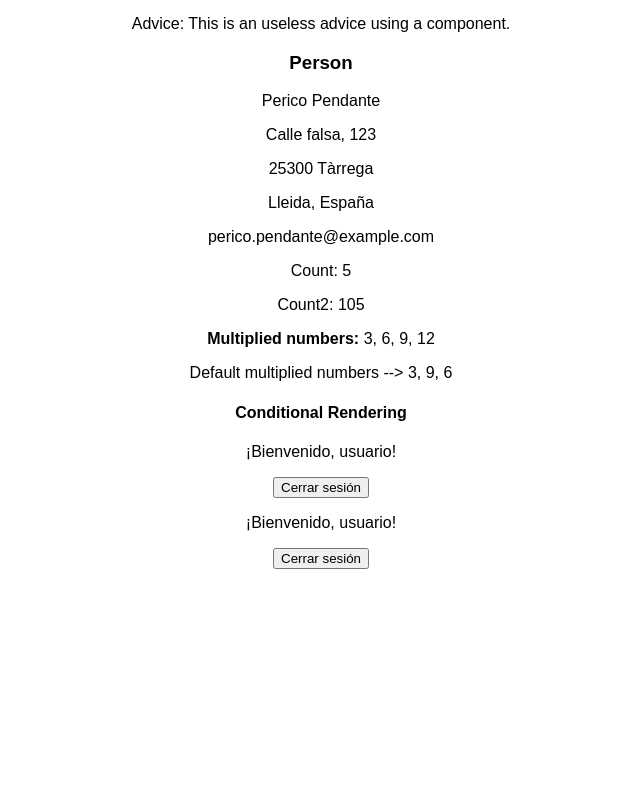
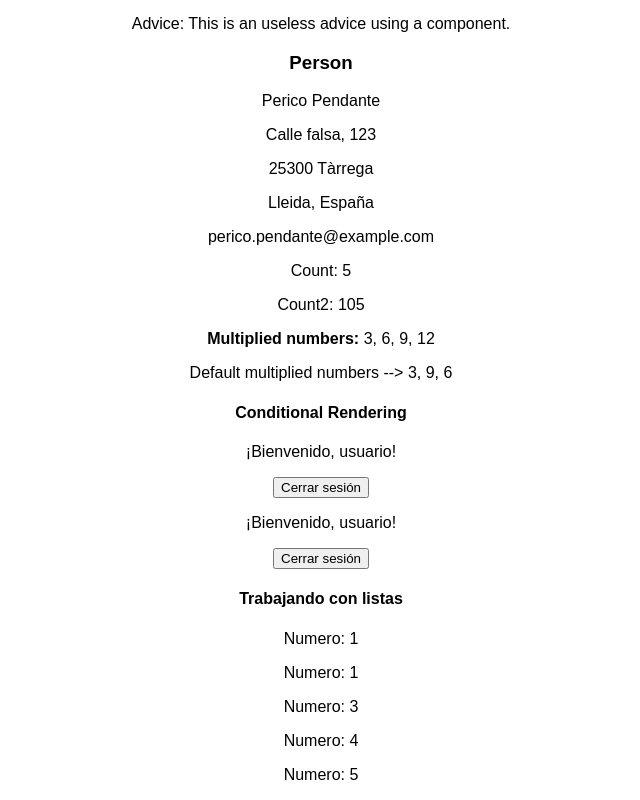
Before and after one commit to sanchezfauste/react-base, a React (Create React App) app: page / in a window 1280 px wide. Shown: the part 225-1025 px from the top of the page, without its empty margins (319-959 px from the left). Before the commit the page ends 800 px from the top, so only its background shows below. Built offline with nearby package versions, Linux system fonts and the light colour scheme.

Commit message:
Adding lists

```diff
--- a/src/App.js
+++ b/src/App.js
@@ -2,6 +2,7 @@ import React, { Component } from "react";
 import logo from "./logo.svg";
 import "./App.css";
 import ConditionalSection from './sections/conditional'
+import ListSection from './sections/list'
 
 const Title = props => <h1>React base project</h1>;
 
@@ -149,6 +150,7 @@ class App extends Component {
                 />
                 <Multiply arrayOfNumbers={[1, 3, 2]}/>
                 <ConditionalSection />
+                <ListSection />
             </div>
         );
     }
--- /dev/null
+++ b/src/sections/list.js
@@ -0,0 +1,16 @@
+import React, { Component } from 'react'
+
+export default class ListSection extends Component {
+  render() {
+    const numbers = [1, 1, 3, 4, 5]
+
+    return (
+      <div>
+        <h4>Trabajando con listas</h4>
+        {numbers.map((number, index) => {
+          return <p key={index}>Numero: {number}</p>
+        })}
+      </div>
+    )
+  }
+}
```
